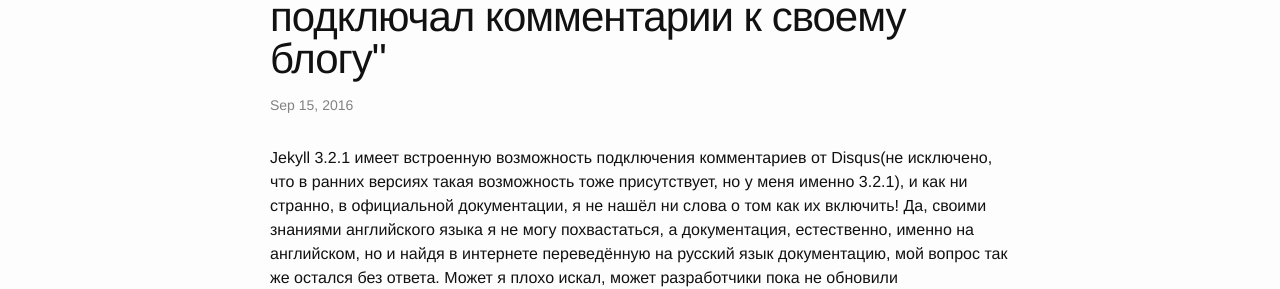
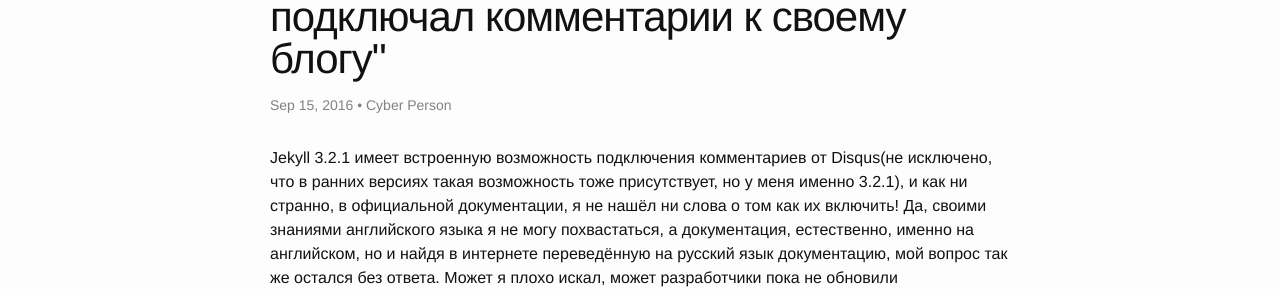
Before and after one commit to cyberperson/cyberperson.github.io, a Jekyll site: the page built from _posts/2016-09-15-disqus-and-jekyll.md, in a window 1280 px wide. Shown: the part 138-427 px from the top of the page. Built offline with Jekyll 4.4.1, drawn with Linux system fonts in a browser that asks for light colours; comment, search, counter and statistics services are not loaded.

Commit message:
Добавил имя автора

```diff
--- a/_posts/2016-09-15-disqus-and-jekyll.md
+++ b/_posts/2016-09-15-disqus-and-jekyll.md
@@ -3,6 +3,7 @@ layout: post
 title: '"Disqus и Jekyll, или о том, как я подключал комментарии к своему блогу"'
 date: 2016-09-15 23:51:00 +0300
 keywords: как подключить комментарии к jekill, подключение disqus к jekyll, настройка комментариев в jekyll, подключение комемнтариев к jekyll, как подключить disqus к jekyll
+author: Cyber Person
 ---
 
 Jekyll 3.2.1 имеет встроенную возможность подключения комментариев от
```
Also changed, not shown: _posts/2016-09-14-my-first-post.md (+1 -0 lines).
